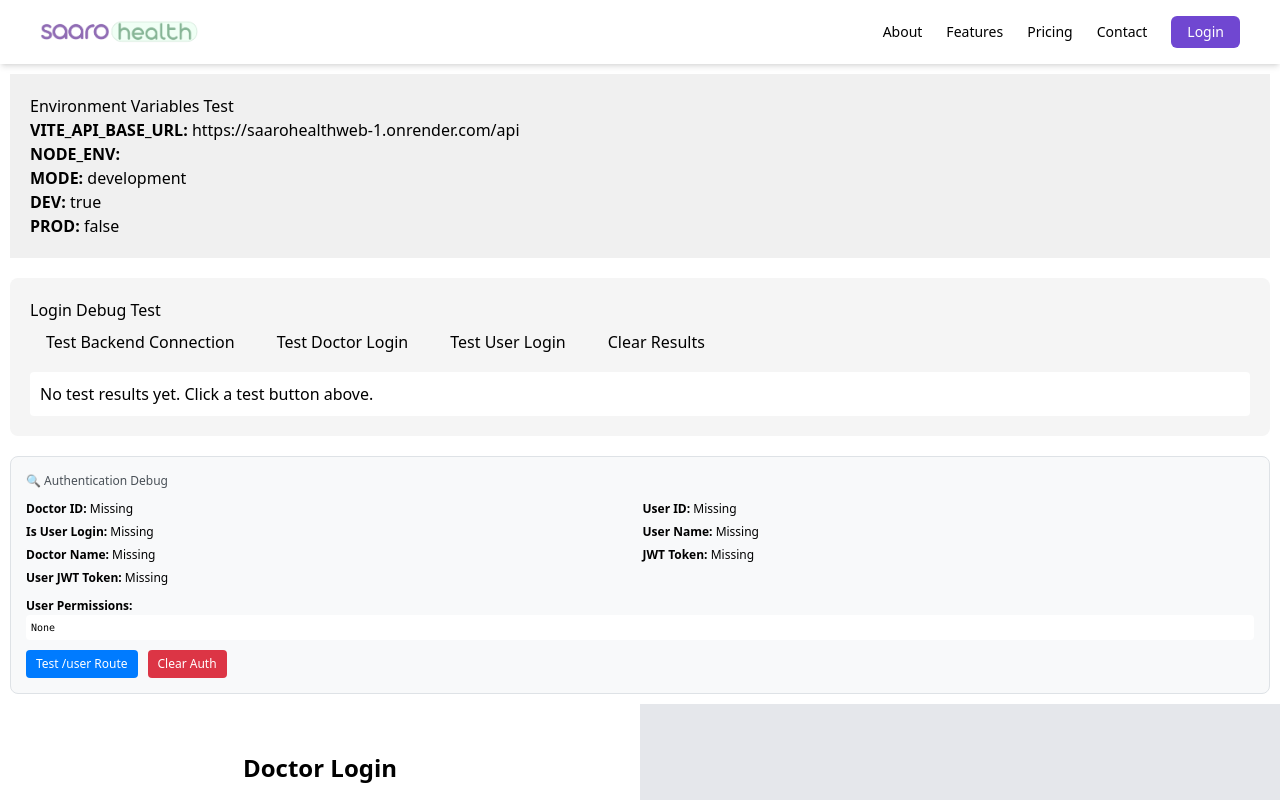
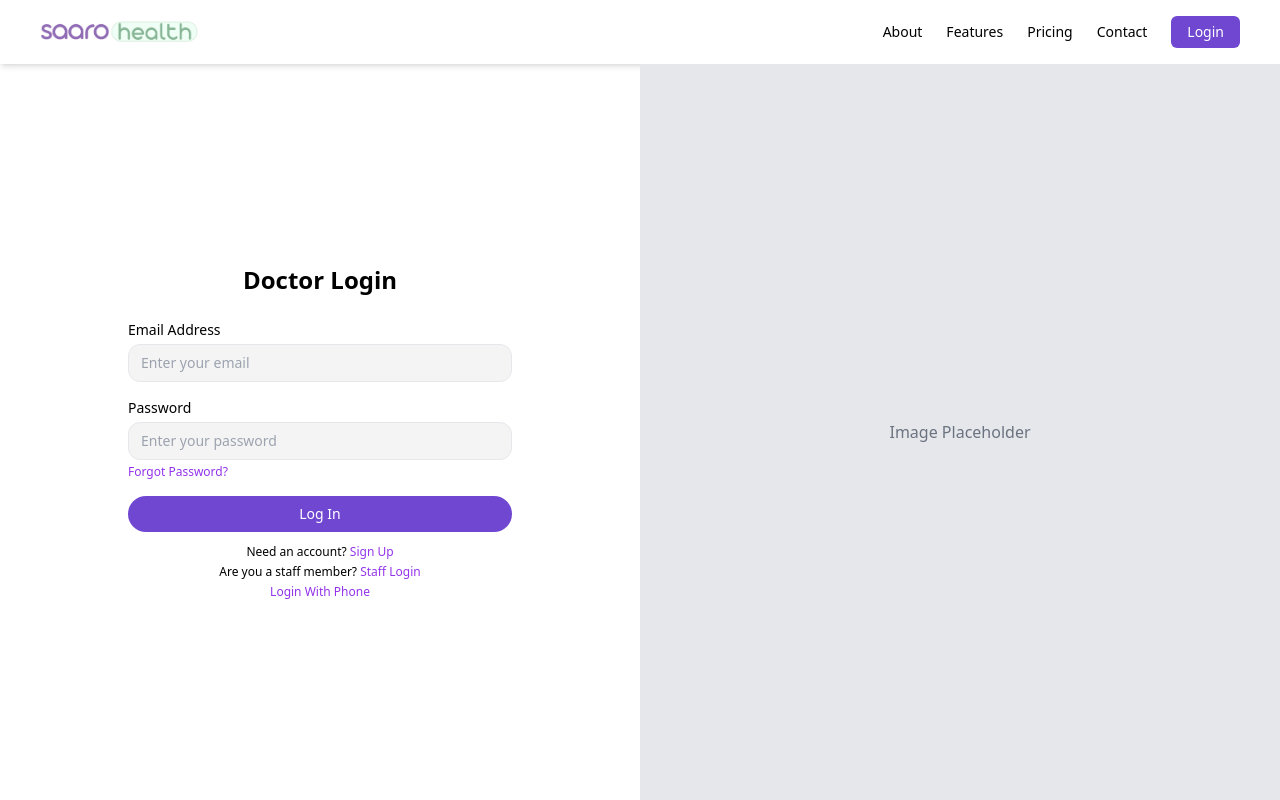
Before and after one commit to Abhich05/saaroHealthweb, a React (Vite) app in the folder frontend/: page /login in a window 1280 px wide. Shown: the top 800 px of the page. Built offline with nearby package versions, Linux system fonts and the light colour scheme.

Commit message:
clean production

```diff
--- a/frontend/src/api/axiosInstance.js
+++ b/frontend/src/api/axiosInstance.js
@@ -4,8 +4,6 @@ import cookies from 'js-cookie';
 // axiosInstance is configured to use the backend API base URL from .env
 // Make sure VITE_API_BASE_URL is set correctly in your .env file
 const baseURL = import.meta.env.VITE_API_BASE_URL || 'https://saarohealthweb-1.onrender.com/api';
-
-console.log('API Base URL:', baseURL); // Debug log
 
 const axiosInstance = axios.create({
   baseURL: baseURL,
--- a/frontend/src/components/AuthDebug.jsx
+++ /dev/null
@@ -1,104 +0,0 @@
-import React, { useState, useEffect } from 'react';
-
-const AuthDebug = () => {
-  const [authInfo, setAuthInfo] = useState({});
-
-  useEffect(() => {
-    const updateAuthInfo = () => {
-      setAuthInfo({
-        doctorId: localStorage.getItem('doctorId'),
-        userId: localStorage.getItem('userId'),
-        isUserLogin: localStorage.getItem('isUserLogin'),
-        userPermissions: localStorage.getItem('userPermissions'),
-        userName: localStorage.getItem('userName'),
-        doctorName: localStorage.getItem('doctorName'),
-        jwtToken: document.cookie.includes('jwt_token') ? 'Present' : 'Missing',
-        userJwtToken: document.cookie.includes('user_jwt_token') ? 'Present' : 'Missing',
-      });
-    };
-
-    updateAuthInfo();
-    // Update every 2 seconds
-    const interval = setInterval(updateAuthInfo, 2000);
-    return () => clearInterval(interval);
-  }, []);
-
-  const clearAuth = () => {
-    localStorage.clear();
-    document.cookie = 'jwt_token=; expires=Thu, 01 Jan 1970 00:00:00 UTC; path=/;';
-    document.cookie = 'user_jwt_token=; expires=Thu, 01 Jan 1970 00:00:00 UTC; path=/;';
-    window.location.reload();
-  };
-
-  const testUserRoute = () => {
-    window.location.href = '/user';
-  };
-
-  return (
-    <div style={{
-      padding: '15px',
-      backgroundColor: '#f8f9fa',
-      border: '1px solid #dee2e6',
-      borderRadius: '8px',
-      margin: '10px',
-      fontSize: '12px'
-    }}>
-      <h4 style={{ margin: '0 0 10px 0', color: '#495057' }}>🔍 Authentication Debug</h4>
-
-      <div style={{ display: 'grid', gridTemplateColumns: '1fr 1fr', gap: '5px', marginBottom: '10px' }}>
-        <div><strong>Doctor ID:</strong> {authInfo.doctorId || 'Missing'}</div>
-        <div><strong>User ID:</strong> {authInfo.userId || 'Missing'}</div>
-        <div><strong>Is User Login:</strong> {authInfo.isUserLogin || 'Missing'}</div>
-        <div><strong>User Name:</strong> {authInfo.userName || 'Missing'}</div>
-        <div><strong>Doctor Name:</strong> {authInfo.doctorName || 'Missing'}</div>
-        <div><strong>JWT Token:</strong> {authInfo.jwtToken}</div>
-        <div><strong>User JWT Token:</strong> {authInfo.userJwtToken}</div>
-      </div>
-
-      <div style={{ marginBottom: '10px' }}>
-        <strong>User Permissions:</strong>
-        <pre style={{
-          fontSize: '10px',
-          backgroundColor: '#fff',
-          padding: '5px',
-          borderRadius: '4px',
-          maxHeight: '100px',
-          overflow: 'auto'
-        }}>
-          {authInfo.userPermissions ? JSON.stringify(JSON.parse(authInfo.userPermissions), null, 2) : 'None'}
-        </pre>
-      </div>
-
-      <div style={{ display: 'flex', gap: '10px' }}>
-        <button
-          onClick={testUserRoute}
-          style={{
-            padding: '5px 10px',
-            backgroundColor: '#007bff',
-            color: 'white',
-            border: 'none',
-            borderRadius: '4px',
-            cursor: 'pointer'
-          }}
-        >
-          Test /user Route
-        </button>
-        <button
-          onClick={clearAuth}
-          style={{
-            padding: '5px 10px',
-            backgroundColor: '#dc3545',
-            color: 'white',
-            border: 'none',
-            borderRadius: '4px',
-            cursor: 'pointer'
-          }}
-        >
-          Clear Auth
-        </button>
-      </div>
-    </div>
-  );
-};
-
-export default AuthDebug;
--- a/frontend/src/components/EnvTest.jsx
+++ /dev/null
@@ -1,16 +0,0 @@
-import React from 'react';
-
-const EnvTest = () => {
-  return (
-    <div style={{ padding: '20px', backgroundColor: '#f0f0f0', margin: '10px' }}>
-      <h3>Environment Variables Test</h3>
-      <p><strong>VITE_API_BASE_URL:</strong> {import.meta.env.VITE_API_BASE_URL || 'Not set'}</p>
-      <p><strong>NODE_ENV:</strong> {import.meta.env.NODE_ENV}</p>
-      <p><strong>MODE:</strong> {import.meta.env.MODE}</p>
-      <p><strong>DEV:</strong> {import.meta.env.DEV ? 'true' : 'false'}</p>
-      <p><strong>PROD:</strong> {import.meta.env.PROD ? 'true' : 'false'}</p>
-    </div>
-  );
-};
-
-export default EnvTest;
--- a/frontend/src/components/LoginTest.jsx
+++ /dev/null
@@ -1,124 +0,0 @@
-import React, { useState } from 'react';
-import axiosInstance from '../api/axiosInstance';
-
-const LoginTest = () => {
-  const [testResults, setTestResults] = useState([]);
-  const [loading, setLoading] = useState(false);
-
-  const addResult = (message, type = 'info') => {
-    setTestResults(prev => [...prev, { message, type, timestamp: new Date().toLocaleTimeString() }]);
-  };
-
-  const testBackendConnection = async () => {
-    setLoading(true);
-    addResult('Testing backend connection...', 'info');
-
-    try {
-      const response = await fetch('https://saarohealthweb-1.onrender.com/api/test-auth');
-      const data = await response.json();
-      addResult(`Backend connection: ${response.status} - ${JSON.stringify(data)}`, 'success');
-    } catch (error) {
-      addResult(`Backend connection failed: ${error.message}`, 'error');
-    }
-
-    setLoading(false);
-  };
-
-  const testDoctorLogin = async () => {
-    setLoading(true);
-    addResult('Testing doctor login endpoint...', 'info');
-
-    try {
-      const response = await axiosInstance.post('/doctor/access-token', {
-        email: 'test@example.com',
-        password: 'testpassword'
-      });
-      addResult(`Doctor login response: ${JSON.stringify(response.data)}`, 'success');
-    } catch (error) {
-      addResult(`Doctor login error: ${error.response?.status} - ${error.response?.data?.error || error.message}`, 'error');
-    }
-
-    setLoading(false);
-  };
-
-  const testUserLogin = async () => {
-    setLoading(true);
-    addResult('Testing user login endpoint...', 'info');
-
-    try {
-      const response = await axiosInstance.post('/user/login', {
-        email: 'test@example.com',
-        password: 'testpassword'
-      });
-      addResult(`User login response: ${JSON.stringify(response.data)}`, 'success');
-    } catch (error) {
-      addResult(`User login error: ${error.response?.status} - ${error.response?.data?.error || error.message}`, 'error');
-    }
-
-    setLoading(false);
-  };
-
-  const clearResults = () => {
-    setTestResults([]);
-  };
-
-  return (
-    <div style={{ padding: '20px', backgroundColor: '#f5f5f5', margin: '10px', borderRadius: '8px' }}>
-      <h3>Login Debug Test</h3>
-      <div style={{ marginBottom: '10px' }}>
-        <button
-          onClick={testBackendConnection}
-          disabled={loading}
-          style={{ marginRight: '10px', padding: '8px 16px' }}
-        >
-          Test Backend Connection
-        </button>
-        <button
-          onClick={testDoctorLogin}
-          disabled={loading}
-          style={{ marginRight: '10px', padding: '8px 16px' }}
-        >
-          Test Doctor Login
-        </button>
-        <button
-          onClick={testUserLogin}
-          disabled={loading}
-          style={{ marginRight: '10px', padding: '8px 16px' }}
-        >
-          Test User Login
-        </button>
-        <button
-          onClick={clearResults}
-          style={{ padding: '8px 16px' }}
-        >
-          Clear Results
-        </button>
-      </div>
-
-      <div style={{ maxHeight: '300px', overflowY: 'auto', backgroundColor: 'white', padding: '10px', borderRadius: '4px' }}>
-        {testResults.length === 0 ? (
-          <p>No test results yet. Click a test button above.</p>
-        ) : (
-          testResults.map((result, index) => (
-            <div
-              key={index}
-              style={{
-                marginBottom: '5px',
-                padding: '5px',
-                borderLeft: `3px solid ${
-                  result.type === 'error' ? 'red' :
-                  result.type === 'success' ? 'green' : 'blue'
-                }`
-              }}
-            >
-              <small style={{ color: '#666' }}>{result.timestamp}</small>
-              <div>{result.message}</div>
-            </div>
-          ))
-        )}
-      </div>
-    </div>
-  );
-};
-
-export default LoginTest;
--- a/frontend/src/pages/LoginPage.jsx
+++ b/frontend/src/pages/LoginPage.jsx
@@ -3,9 +3,7 @@ import { useNavigate } from "react-router-dom";
 import Header2 from "../components/layout/Header2";
 import Button from "../components/ui/Button";
 import axiosInstance from "../api/axiosInstance";
-import EnvTest from "../components/EnvTest";
-import LoginTest from "../components/LoginTest";
-import AuthDebug from "../components/AuthDebug";
+
 
 const LoginPage = () => {
   const navigate = useNavigate();
@@ -33,9 +31,6 @@ const LoginPage = () => {
     setErrors(newErrors);
     if (Object.keys(newErrors).length === 0) {
       try {
-        console.log('Attempting doctor login with:', { email, password: '***' });
-        console.log('API Base URL:', import.meta.env.VITE_API_BASE_URL);
-
         const res = await axiosInstance.post("/doctor/access-token", {
           email,
           password,
@@ -51,8 +46,6 @@ const LoginPage = () => {
           }
         }
       } catch (err) {
-        console.error('Doctor login error:', err);
-        console.error('Error response:', err.response?.data);
         setSubmitError(err.response?.data?.error || "Login failed. Please try again.");
       }
     }
@@ -69,9 +62,6 @@ const LoginPage = () => {
   return (
     <div className="min-h-screen bg-white flex flex-col relative overflow-hidden">
       <Header2 />
-      <EnvTest />
-      <LoginTest />
-      <AuthDebug />
 
       <div className="flex flex-1 relative">
         {/* Left form section */}
```
Also changed, not shown: frontend/src/pages/UserLoginPage.jsx (+0 -8 lines).
